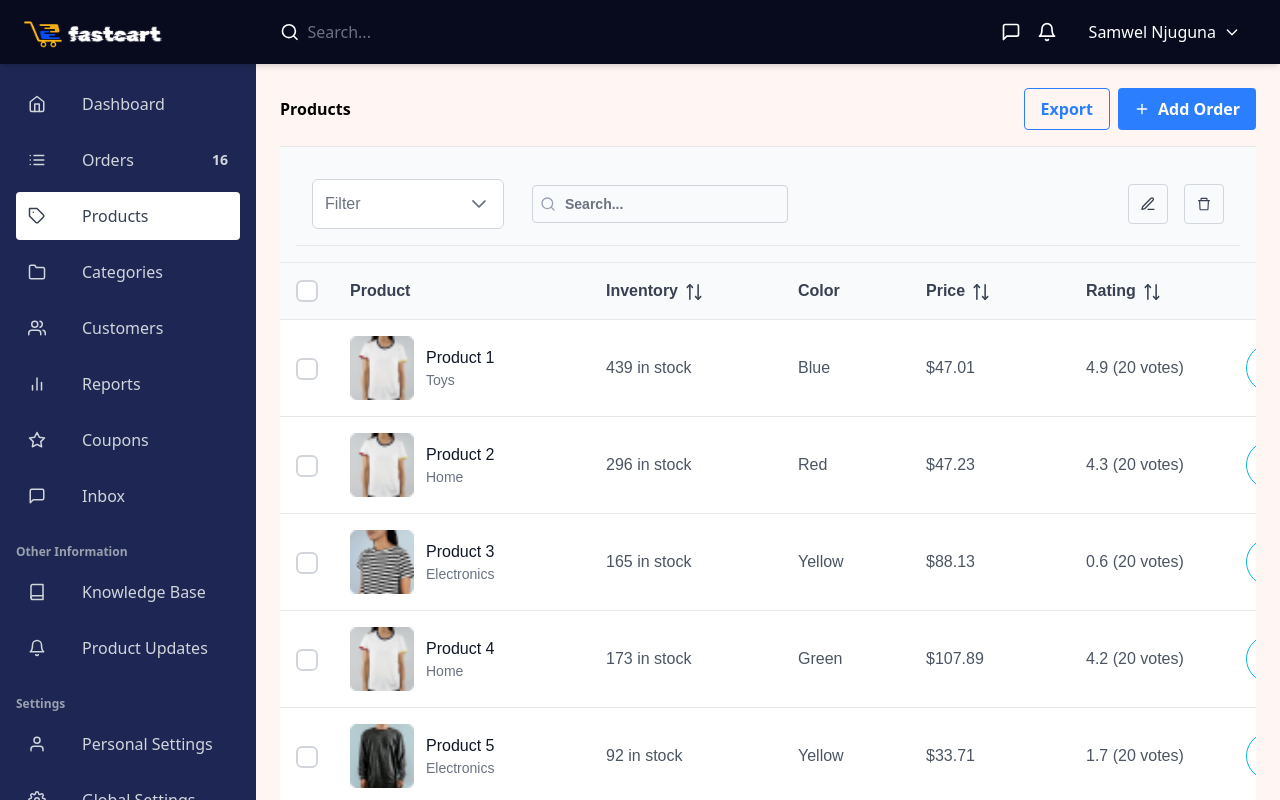
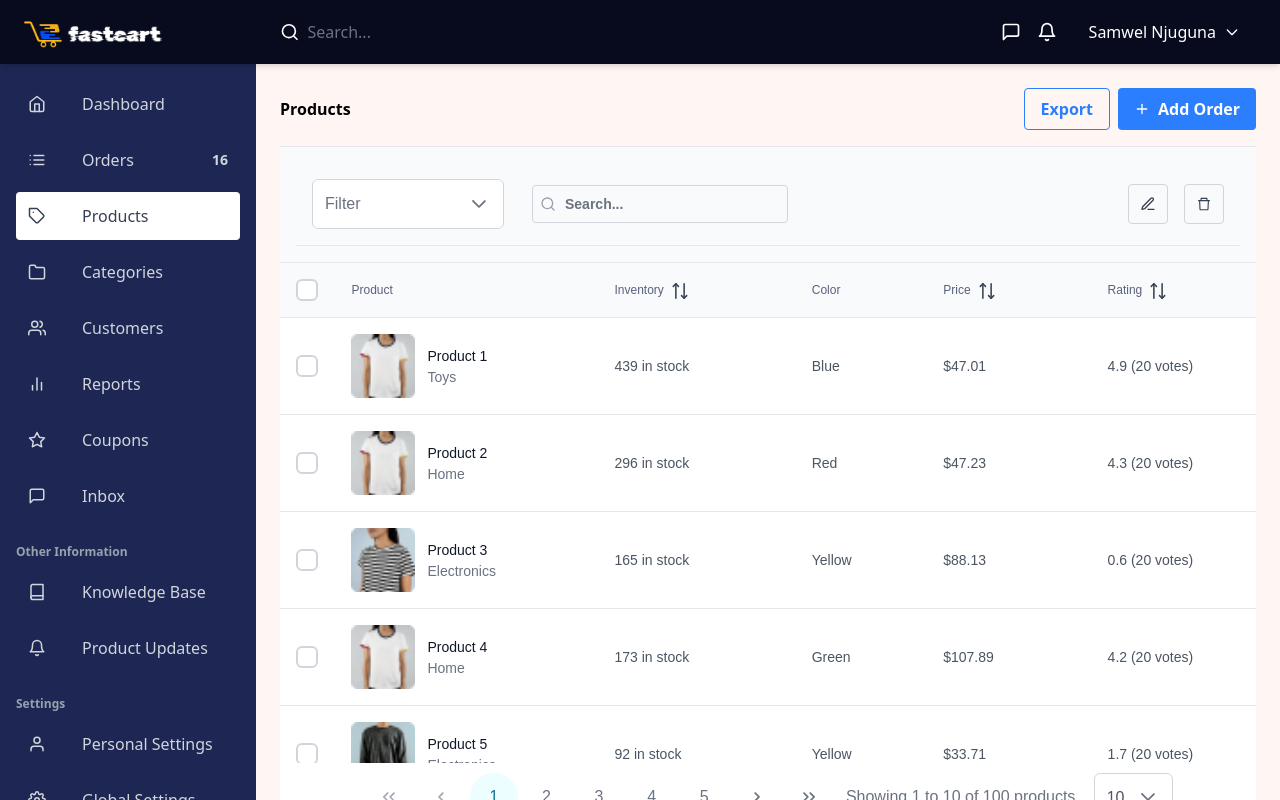
Before and after one commit to test-e-commerce-tellan/admin, a React (Vite) app: page /products in a window 1280 px wide. Built offline with nearby package versions, Linux system fonts and the light colour scheme; a web font is replaced by a local one.

Commit message:
feat: table styling with custom font sizes

```diff
--- a/src/constants/TableStyles.ts
+++ b/src/constants/TableStyles.ts
@@ -2,7 +2,7 @@ import { CSSProperties } from "react";
 import { TextPrimary } from "./Colors";
 
 export const DataTableStyle: CSSProperties = {
-  minWidth: "10rem",
+  minWidth: "5rem",
   fontSize: "0.875rem",
 };
 
--- a/src/pages/products/components/ProductsTable.tsx
+++ b/src/pages/products/components/ProductsTable.tsx
@@ -6,6 +6,7 @@ import { Button } from "primereact/button";
 import ProductsTableHeader from "./ProductsTableHeader";
 import StatusBadge from "../../../components/StatusBadge";
 import { inventoryStatusColor } from "../../../constants/StatusColors";
+import { DataTableStyle, TableHeaderStyle } from "../../../constants/TableStyles";
 
 interface ProductsTableProps {
   products: Product[];
@@ -54,7 +55,7 @@ export default function ProductsTable({
         />
 
         <div>
-          <div className="font-medium text-gray-900">{rowData.name}</div>
+          <div className="text-gray-900">{rowData.name}</div>
           <div className="text-sm text-gray-500">{rowData.category}</div>
         </div>
       </div>
@@ -110,11 +111,14 @@ export default function ProductsTable({
           }
           selectionMode="multiple"
           dataKey="name"
+          tableStyle={DataTableStyle}
           paginator
           rows={10}
           rowsPerPageOptions={[5, 10, 25]}
           paginatorTemplate="FirstPageLink PrevPageLink PageLinks NextPageLink LastPageLink CurrentPageReport RowsPerPageDropdown"
           currentPageReportTemplate="Showing {first} to {last} of {totalRecords} products"
+          scrollable
+          scrollHeight="500px"
           globalFilter={globalFilter}
           header={
             <ProductsTableHeader
@@ -132,6 +136,7 @@ export default function ProductsTable({
             header="Product"
             body={imageBodyTemplate}
             style={{ minWidth: "16rem" }}
+            headerStyle={TableHeaderStyle}
           ></Column>
           <Column
             field="totalInventory"
@@ -139,11 +144,13 @@ export default function ProductsTable({
             body={inventoryBodyTemplate}
             sortable
             style={{ minWidth: "12rem" }}
+            headerStyle={TableHeaderStyle}
           ></Column>
           <Column
             field="color"
             header="Color"
             style={{ minWidth: "8rem" }}
+            headerStyle={TableHeaderStyle}
           ></Column>
           <Column
             field="price"
@@ -151,6 +158,7 @@ export default function ProductsTable({
             body={priceBodyTemplate}
             sortable
             style={{ minWidth: "10rem" }}
+            headerStyle={TableHeaderStyle}
           ></Column>
           <Column
             field="rating"
@@ -158,11 +166,7 @@ export default function ProductsTable({
             body={ratingBodyTemplate}
             sortable
             style={{ minWidth: "10rem" }}
-          ></Column>
-          <Column
-            body={actionBodyTemplate}
-            exportable={false}
-            style={{ minWidth: "12rem" }}
+            headerStyle={TableHeaderStyle}
           ></Column>
         </DataTable>
       </div>
```
